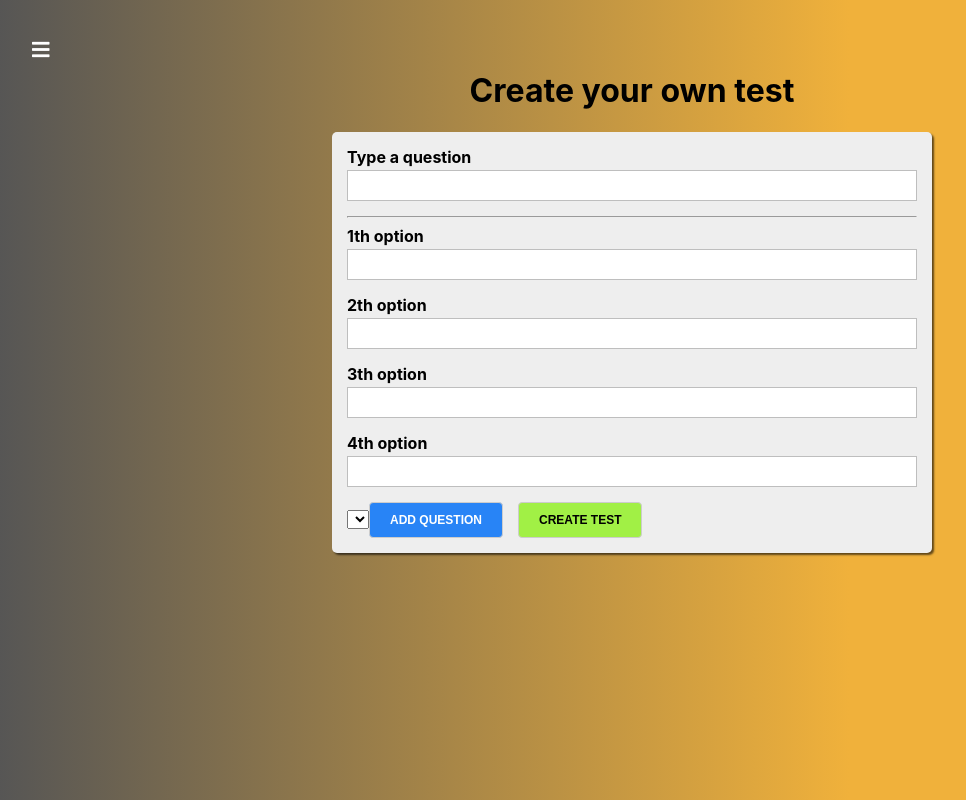
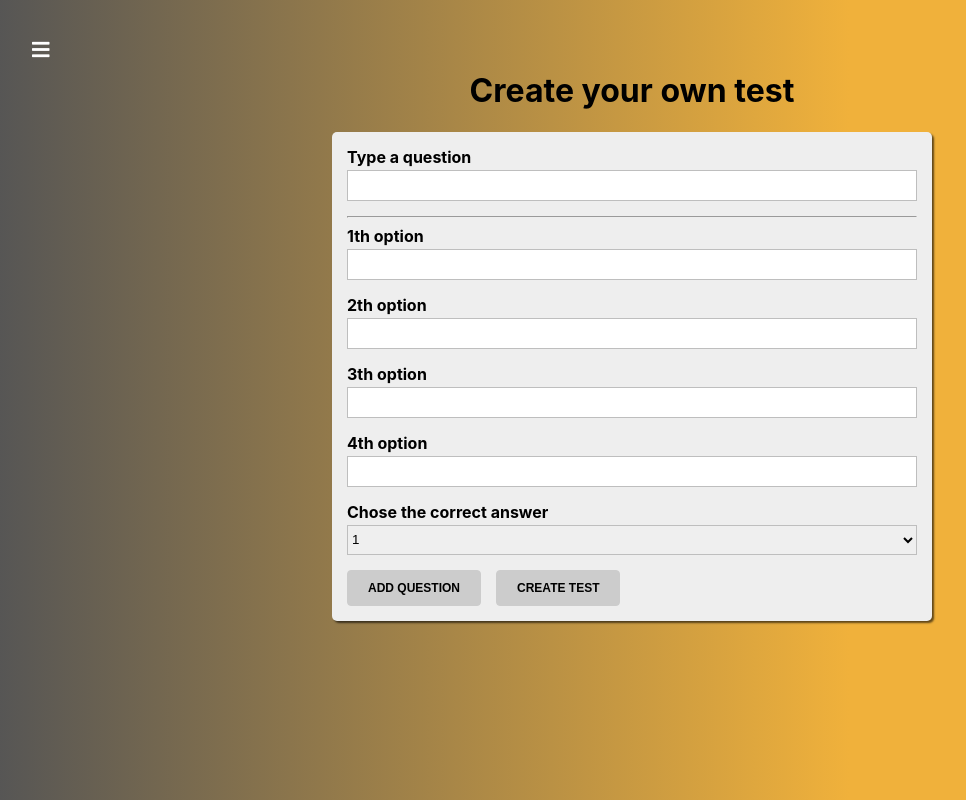
Before and after one commit to PloskiyShar/react-quiz, a React (Create React App) app: page /quiz-creator in a window 1280 px wide. Shown: the whole page, without its empty margins (8-974 px from the left). Built offline with nearby package versions, Linux system fonts and the light colour scheme.

Commit message:
added Select module & logic of adding quiz

```diff
--- /dev/null
+++ b/src/components/UI/Select/Select.jsx
@@ -0,0 +1,23 @@
+import React from 'react';
+import classes from './Select.module.css';
+
+const Select = (props) => {
+  const htmlFor = `${props.label}-${Math.random()}`;
+
+  return (
+    <div className={classes.Select}>
+      <label htmlFor={htmlFor}>{props.label}</label>
+      <select id={htmlFor} value={props.value} onChange={props.onChange}>
+        {props.options.map((option, index) => {
+          return (
+            <option value={option.value} key={option.value + index}>
+              {option.text}
+            </option>
+          );
+        })}
+      </select>
+    </div>
+  );
+};
+
+export default Select;
--- /dev/null
+++ b/src/components/UI/Select/Select.module.css
@@ -0,0 +1,21 @@
+.Select {
+  margin-bottom: 15px;
+}
+
+.Select label {
+  margin: 0 0 3px 0;
+  padding: 0;
+  font-weight: bold;
+  display: block;
+}
+
+.Select select {
+  display: block;
+  box-sizing: border-box;
+  border: 1px solid #bebebe;
+  width: 100%;
+  height: 30px;
+  margin-bottom: 5px;
+  outline: none;
+  transition: all 0.3s ease-in-out;
+}
--- a/src/containers/Auth/Auth.jsx
+++ b/src/containers/Auth/Auth.jsx
@@ -68,6 +68,7 @@
   onChangeHandler = (event, controlName) => {
     const formControls = { ...this.state.formControls };
     const control = { ...formControls[controlName] };
+
     control.value = event.target.value;
     control.touched = true;
     control.valid = this.validateControl(control.value, control.validation);
--- a/src/containers/QuizCreator/QuizCreator.jsx
+++ b/src/containers/QuizCreator/QuizCreator.jsx
@@ -1,12 +1,18 @@
 import React, { Component } from 'react';
 import Button from '../../components/UI/Button/Button';
 import classes from './QuizCreator.module.css';
-import { createControl } from '../../form/formFramework';
+import {
+  createControl,
+  validate,
+  validateForm,
+} from '../../form/formFramework';
 import Input from '../../components/UI/Input/Input';
+import Select from '../../components/UI/Select/Select';
 
 const createOptionControl = (number) => {
   return createControl(
     {
+      id: number,
       label: `${number}th option`,
       errorMessage: "The field can't be empty",
     },
@@ -33,6 +39,8 @@
 class QuizCreator extends Component {
   state = {
     quiz: [],
+    isFormValid: false,
+    rightAnswerId: 1,
     formControls: createFormControls(),
   };
 
@@ -40,11 +48,73 @@
     event.preventDefault();
   };
 
-  addQuestionHandler = () => {};
+  addQuestionHandler = (event) => {
+    event.preventDefault();
 
-  createTestHandler = () => {};
+    const quiz = [...this.state.quiz];
+    const id = quiz.length + 1;
+    const {
+      question,
+      option1,
+      option2,
+      option3,
+      option4,
+    } = this.state.formControls;
 
-  onChangeHandler = (value, controlName) => {};
+    const questionItem = {
+      question: question.value,
+      id,
+      rightAnswerId: this.state.rightAnswerId,
+      answers: [
+        {
+          text: option1.value,
+          id: option1.id,
+        },
+        {
+          text: option2.value,
+          id: option2.id,
+        },
+        {
+          text: option3.value,
+          id: option3.id,
+        },
+        {
+          text: option4.value,
+          id: option4.id,
+        },
+      ],
+    };
+
+    quiz.push(questionItem);
+    this.setState({
+      quiz,
+      isFormValid: false,
+      rightAnswerId: 1,
+      formControls: createFormControls(),
+    });
+  };
+
+  createTestHandler = (event) => {
+    event.preventDefault();
+
+    console.log(this.state.quiz);
+  };
+
+  onChangeHandler = (value, controlName) => {
+    const formControls = { ...this.state.formControls };
+    const control = { ...formControls[controlName] };
+
+    control.touched = true;
+    control.value = value;
+    control.valid = validate(control.value, control.validation);
+
+    formControls[controlName] = control; // update local state's copy
+
+    this.setState({
+      formControls,
+      isFormValid: validateForm(formControls),
+    });
+  };
 
   renderControls() {
     return Object.keys(this.state.formControls).map((controlName, index) => {
@@ -69,6 +139,12 @@
     });
   }
 
+  selectChangeHandler = (event) => {
+    this.setState({
+      rightAnswerId: Number(event.target.value),
+    });
+  };
+
   render() {
     return (
       <div className={classes.QuizCreator}>
@@ -77,13 +153,31 @@
           <form onSubmit={this.onSubmitHandler}>
             {this.renderControls()}
 
-            <select></select>
+            <Select
+              label="Chose the correct answer"
+              value={this.state.rightAnswerId}
+              onChange={this.selectChangeHandler}
+              options={[
+                { text: 1, value: 1 },
+                { text: 2, value: 2 },
+                { text: 3, value: 3 },
+                { text: 4, value: 4 },
+              ]}
+            />
 
-            <Button type="primary" onClick={this.addQuestionHandler}>
+            <Button
+              type="primary"
+              disabled={!this.state.isFormValid}
+              onClick={this.addQuestionHandler}
+            >
               Add Question
             </Button>
 
-            <Button type="success" onClick={this.createTestHandler}>
+            <Button
+              type="success"
+              disabled={this.state.quiz.length === 0}
+              onClick={this.createTestHandler}
+            >
               Create Test
             </Button>
           </form>
--- a/src/form/formFramework.js
+++ b/src/form/formFramework.js
@@ -7,3 +7,29 @@
     value: '',
   };
 }
+
+export function validate(value, validation = null) {
+  if (!validation) {
+    return true;
+  }
+
+  let isValid = true;
+
+  if (validation.required) {
+    isValid = value.trim() !== '' && isValid;
+  }
+
+  return isValid;
+}
+
+export function validateForm(formControls) {
+  let isFormValid = true;
+
+  for (const control in formControls) {
+    if (formControls.hasOwnProperty(control)) {
+      isFormValid = formControls[control].valid && isFormValid; // if there is 1 false property at least, you will receive false
+    }
+  }
+
+  return isFormValid;
+}
```
